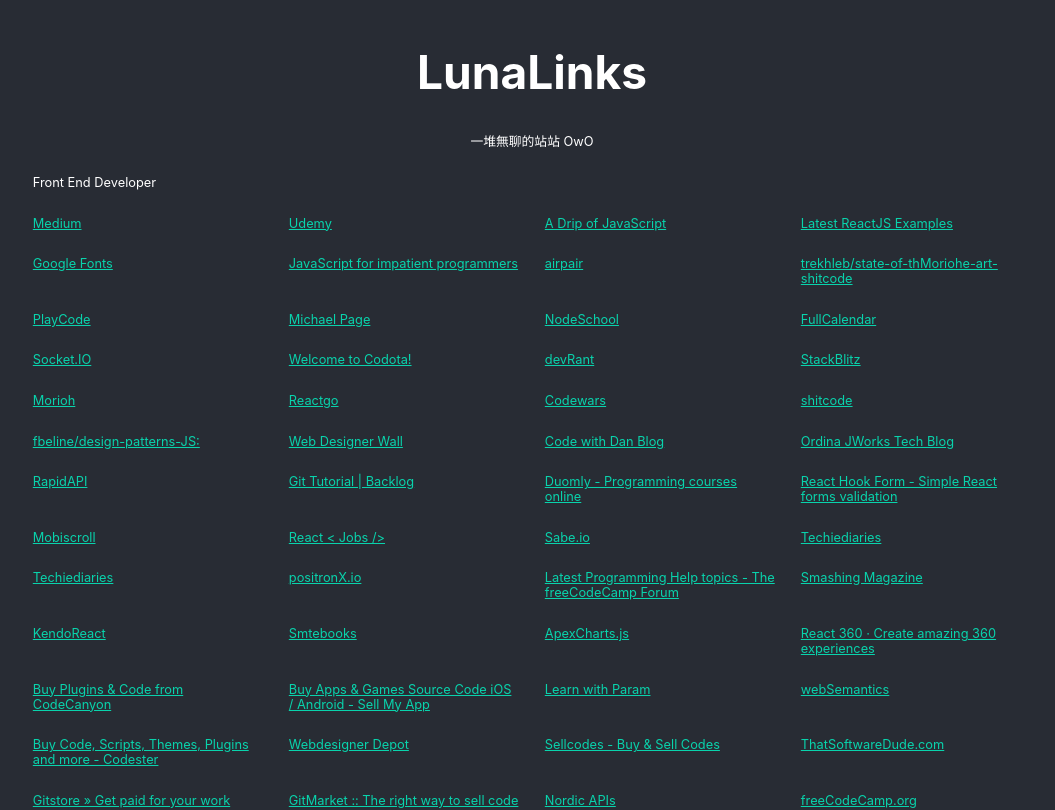
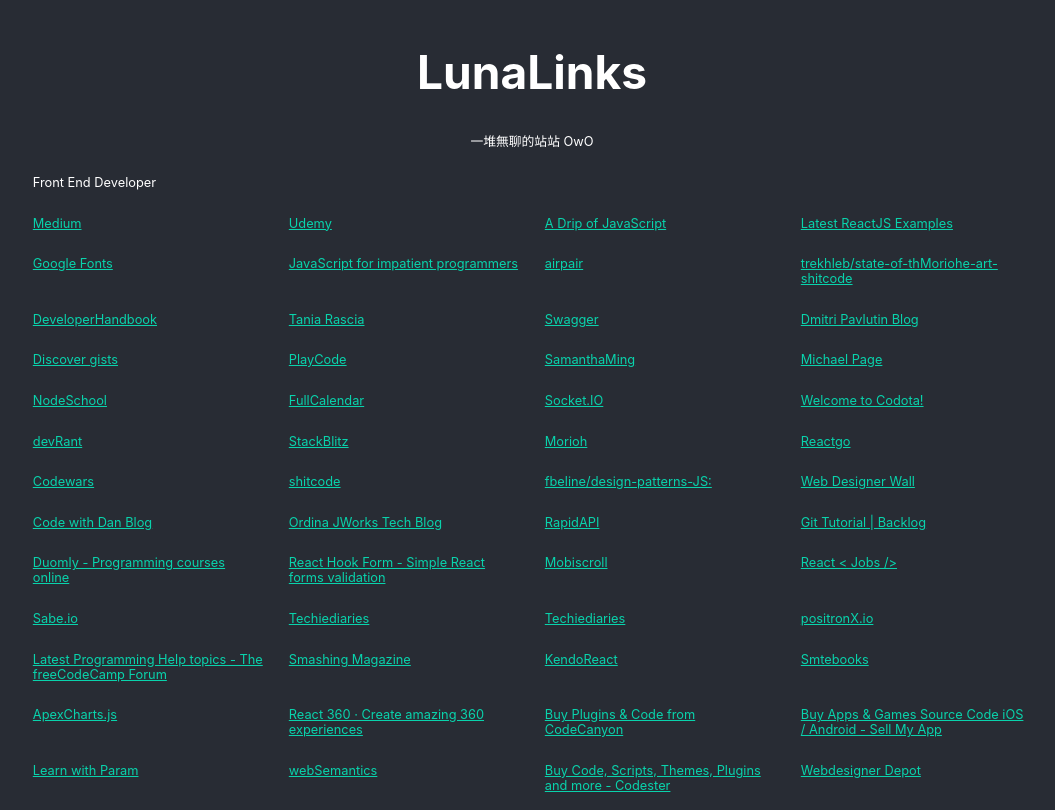
Before and after one commit to catsheue/lunalinks, a React (Create React App) app: page / in a window 1280 px wide. Shown: the top 810 px of the page, without its empty margins (108-1163 px from the left). Built offline with nearby package versions, Linux system fonts and the light colour scheme.

Commit message:
add links :speech_balloon:

```diff
--- a/src/assets/db.js
+++ b/src/assets/db.js
@@ -42,9 +42,44 @@
 	},
 	{
 		"type": "Front End Developer",
+		"title": "DeveloperHandbook",
+		"links": "https://developerhandbook.com/",
+		"description": "Learn to write front-end code like a pro"
+	},
+	{
+		"type": "Front End Developer",
+		"title": "Tania Rascia",
+		"links": "https://www.taniarascia.com/",
+		"description": "Full Stack Software Developer"
+	},
+	{
+		"type": "Front End Developer",
+		"title": "Swagger",
+		"links": "https://swagger.io/",
+		"description": "The Best APIs are Built with Swagger Tools"
+	},
+	{
+		"type": "Front End Developer",
+		"title": "Dmitri Pavlutin Blog",
+		"links": "https://dmitripavlutin.com/",
+		"description": ""
+	},
+	{
+		"type": "Front End Developer",
+		"title": "Discover gists",
+		"links": "https://gist.github.com/discover",
+		"description": ""
+	},
+	{
+		"type": "Front End Developer",
 		"title": "PlayCode",
 		"links": "https://playcode.io/",
 		"description": "Code Sandbox. Online Code Editor"
+	},
+	{
+		"type": "Front End Developer",
+		"title": "SamanthaMing",
+		"links": "SamanthaMing.com"
 	},
 	{
 		"type": "Front End Developer",
@@ -511,11 +546,6 @@
   },
   {
     "type": "Funny",
-    "title": "MEME",
-    "links": "https://me.me/"
-  },
-  {
-    "type": "Funny",
     "title": "BU UP -Beauty Upgrade",
     "links": "https://beauty-upgrade.tw/"
   },
```
